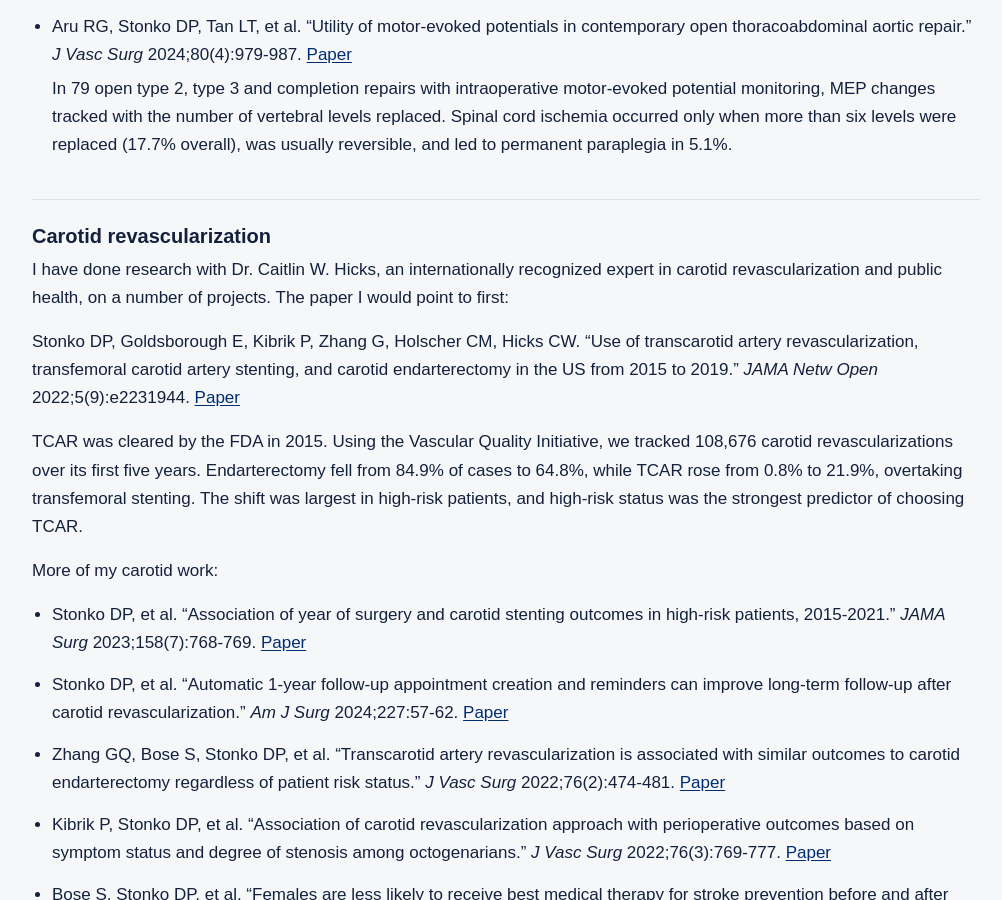
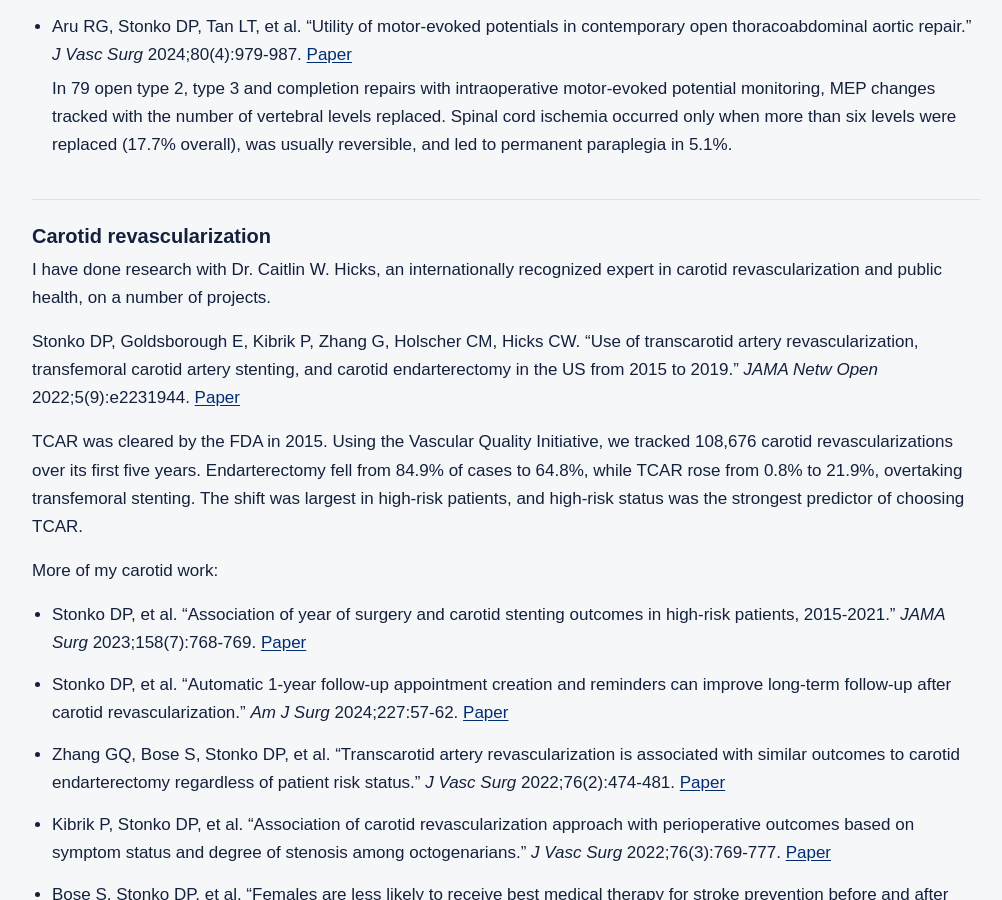
Before and after one commit to davidstonko/ai-surgery, a Jekyll site: the page built from docs/research/index.md, in a window 1280 px wide and 900 px high, scrolled down 3041 px. Shown: the whole window, without its empty margins (134-1136 px from the left). Built offline with Jekyll 4.4.1, drawn with Linux system fonts in a browser that asks for light colours.

Commit message:
Research: trim carotid intro
Co-Authored-By: Claude Opus 5.5 <noreply@anthropic.com>
Claude-Session: https://claude.ai/code/session_01CC9uqAMJHVu3pkJefiANJN

```diff
--- a/docs/research/index.md
+++ b/docs/research/index.md
@@ -126,7 +126,7 @@ Open thoracoabdominal repair is among the largest operations in vascular surgery
 
 ### Carotid revascularization
 
-I have done research with Dr. Caitlin W. Hicks, an internationally recognized expert in carotid revascularization and public health, on a number of projects. The paper I would point to first:
+I have done research with Dr. Caitlin W. Hicks, an internationally recognized expert in carotid revascularization and public health, on a number of projects.
 
 Stonko DP, Goldsborough E, Kibrik P, Zhang G, Holscher CM, Hicks CW. "Use of transcarotid artery revascularization, transfemoral carotid artery stenting, and carotid endarterectomy in the US from 2015 to 2019." *JAMA Netw Open* 2022;5(9):e2231944. [Paper](https://jamanetwork.com/journals/jamanetworkopen/fullarticle/2796354)
 
```
